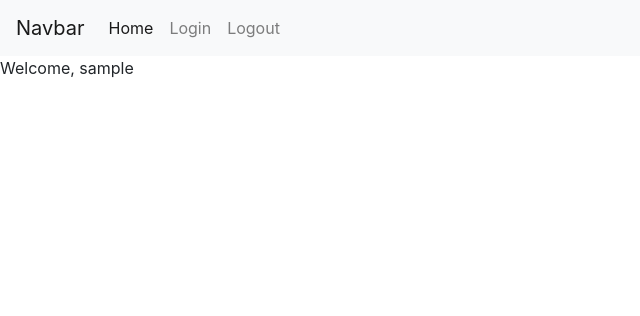
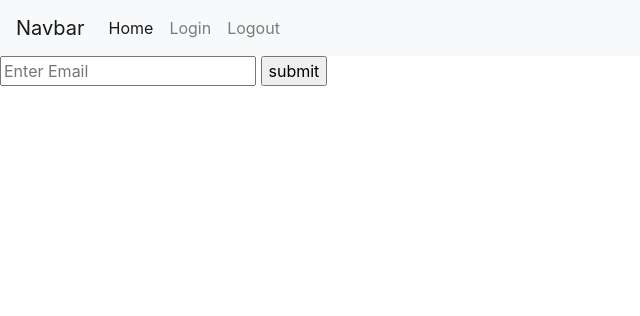
Before and after one commit to Azarots/Learning_FLASK, a Flask app: page /user in a window 1280 px wide. Shown: the top 316 px of the page, without its empty margins (0-640 px from the left). Run offline with Flask 2, Linux system fonts and the light colour scheme; the visitor is signed in with stand-in values (Sample User, id 1).

Commit message:
SQLAlchemy Database

```diff
--- a/templates/user.html
+++ b/templates/user.html
@@ -8,5 +8,8 @@
             {% endfor %}
         {% endif %}
     {% endwith %}
-<p>Welcome, {{user}}</p>
+<form action ="#" method="POST">
+    <input type="email" name="email" placeholder="Enter Email" value="{{email if email}}">
+    <input type="submit" value="submit"/>
+</form>
 {% endblock %}
```
